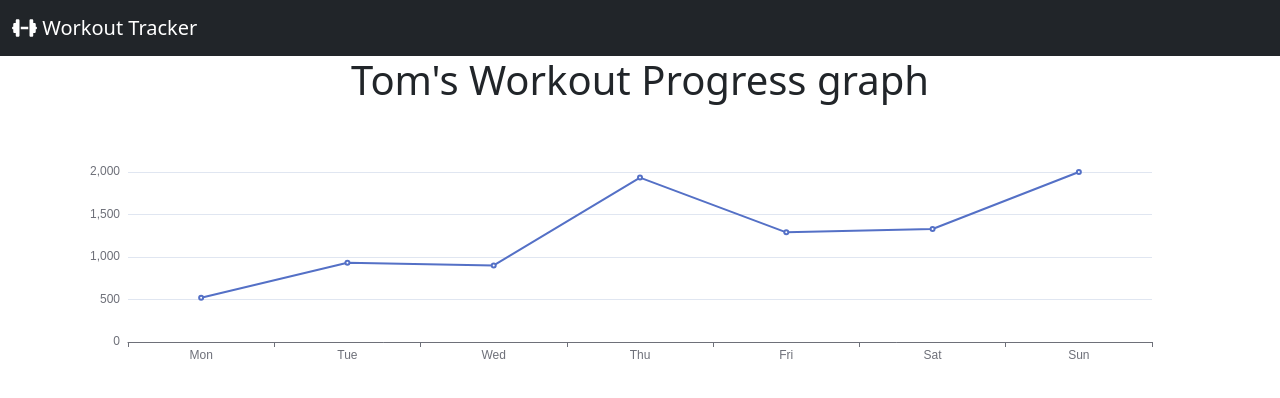
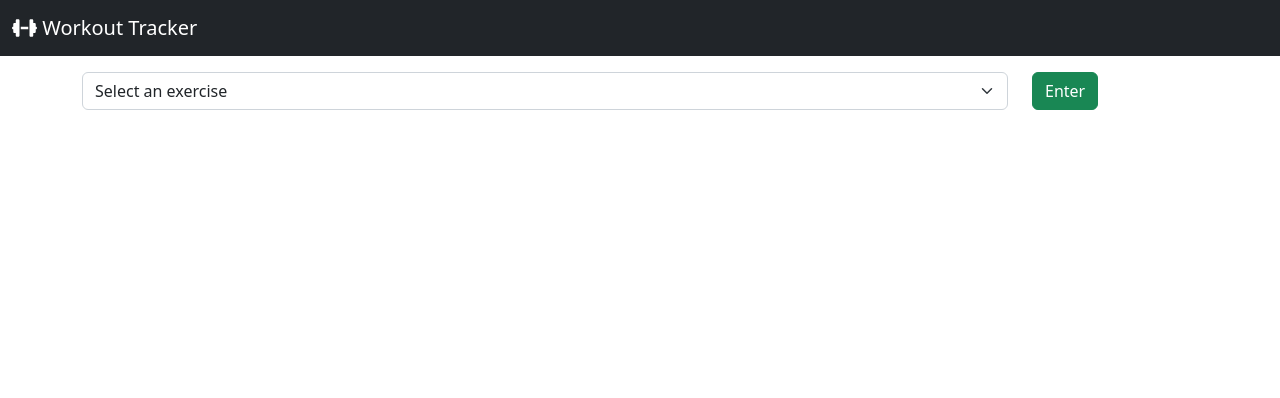
Before and after one commit to DevinLin2/Online_Workout_Tracker, a Next.js app in the folder client_src/: page /workoutgraph in a window 1280 px wide. Shown: the top 398 px of the page. Built offline with nearby package versions, Linux system fonts and the light colour scheme.

Commit message:
users can now see graphs for squats bench and deadlifts

```diff
--- a/client_src/pages/workoutgraph.js
+++ b/client_src/pages/workoutgraph.js
@@ -1,4 +1,4 @@
-import React, { Component } from 'react';
+import React, { useEffect, useState } from 'react';
 import ReactEcharts from 'echarts-for-react';
 import Navbar from 'react-bootstrap/Navbar';
 import Container from 'react-bootstrap/Container';
@@ -6,51 +6,122 @@ import { FontAwesomeIcon } from "@fortawesome/react-fontawesome";
 import {
     faDumbbell,
 } from "@fortawesome/free-solid-svg-icons";
+import { useRouter } from 'next/router'
+import Form from 'react-bootstrap/Form';
+import Row from 'react-bootstrap/Row';
+import Col from 'react-bootstrap/Col';
+import Button from 'react-bootstrap/Button';
+import moment from 'moment';
 
-class workOutEcharts extends Component {
-    constructor(props){
-        super(props);
-        this.state = {
-            date: [],
-            weight: [],
-            name:""
-        };
+export async function getStaticProps() {
+    const res = await fetch('http://localhost:3000/api/workoutHandler');
+    const props = await res.json();
+    return {
+        props: {
+            props,
+        },
+    }
 }
 
-    usersWorkoutDate = ['Mon', 'Tue', 'Wed', 'Thu', 'Fri', 'Sat', 'Sun'];
-    usersWorkoutweight = [520, 932, 901, 1934, 1290, 1330, 2000];
-    username = "Tom";
+const events = [];
+const w = [];
+let d = [];
+let wo = [];
+let clickedSubmit = false;
 
-    componentDidMount() {
-        this.setState(
-            {
-                date: this.usersWorkoutDate,//should be connected with back-end(users' workout date)
-                weight: this.usersWorkoutweight,//should be connected with back-end(users' used weight)
-                name: this.username //should be connected with back-end(users' name)
+export default function workoutgraph({ props }) {
+
+    const workoutData = Object.entries(props);
+    const router = useRouter();
+    const [workouts, setWorkouts] = useState(events);
+    const [userSelectedWorkout, setUserSelectedWorkout] = useState("");
+    const [selectedWorkouts, setSelectedWorkouts] = useState(w);
+    const [dates, setDates] = useState(d);
+    const [weights, setWeights] = useState(wo)
+    const [counter, setCounter] = useState(0);
+
+    useEffect(() => {
+        if (router.isReady) {
+            const workoutArray = [];
+            for (let i = 0; i < workoutData.length; i++) {
+                if (workoutData[i][1].username == router.query.username) {
+                    const data = {};
+                    data.date = workoutData[i][1].date;
+                    data.exercises = workoutData[i][1].exercises;
+                    workoutArray.push(data);
                 }
-        )
-    };
+            }
+            setWorkouts(workoutArray);
+        }
+    }, [router.isReady]);
 
-    getOption=(date,weight)=>{
-        return{
+    function findWorkouts() {
+        const data = [];
+        for (let i = 0; i < workouts.length; i++) {
+            const exercises = workouts[i].exercises;
+            for (let j = 0; j < exercises.length; j++) {
+                const exerciseName = exercises[j].exercise.toLowerCase();
+                if (exerciseName == userSelectedWorkout || exerciseName == userSelectedWorkout + "s") {
+                    // add weight and date to json array
+                    const graphData = {
+                        date: workouts[i].date,
+                        weight: exercises[j].weight,
+                    }
+                    data.push(graphData);
+                }
+            }
+        }
+        setSelectedWorkouts(data);
+    }
+
+    function sortWorkouts() {
+        setWeights([]);
+        setDates([]);
+        const sortedArray = selectedWorkouts.sort((a, b) => moment(a.date).format('YYYYMMDD') - moment(b.date).format('YYYYMMDD'))
+        // setSelectedWorkouts(sortedArray);
+        const date = [];
+        const weight = [];
+        for (let i = 0; i < sortedArray.length; i++) {
+            date.push(sortedArray[i].date);
+            weight.push(parseInt(sortedArray[i].weight));
+        }
+        setDates(date);
+        setWeights(weight);
+        // clickedSubmit = false;
+    }
+
+    function handleSubmit(e) {
+        clickedSubmit = true;
+        e.preventDefault();
+        // findWorkouts();
+        // sortWorkouts();
+        console.log(e.target.value);
+        setCounter(counter + 1);
+    }
+
+    let option = {
         xAxis: {
             type: 'category',
-                data: date
+            data: dates
         },
         yAxis: {
             type: 'value'
         },
-            series: [{
-                data: weight,
+        series: [
+            {
+                data: weights,
                 type: 'line'
-            }]
+            }
+        ]
     };
+
+    useEffect(() => {
+        if (clickedSubmit) {
+            findWorkouts();
+            sortWorkouts();
         }
+    }, [counter]);
 
-    render() {
-        const{date} = this.state;
-        const{weight} = this.state;
-        const{name} = this.state;
     return (
         <div>
             <Navbar bg="dark" variant="dark">
@@ -60,13 +131,89 @@ class workOutEcharts extends Component {
                     </Navbar.Brand>
                 </Container>
             </Navbar>
-                <div className="graph">
-                    <h1 align={"center"}>{name}'s Workout Progress graph</h1>
-                    <ReactEcharts option={this.getOption(date,weight)} />
+            <Form>
+                <Container>
+                    <Row>
+                        <p></p>
+                        <Col xs={10}>
+                            <Form.Select onChange={(e) => setUserSelectedWorkout(e.target.value)} aria-label="Default select example">
+                                <option>Select an exercise</option>
+                                <option value="squat">Squat</option>
+                                <option value="bench">Bench</option>
+                                <option value="deadlift">Deadlift</option>
+                            </Form.Select>
+                        </Col>
+                        <Col xs={2}>
+                            <Button variant="success" onClick={handleSubmit}>Enter</Button>
+                        </Col>
+                    </Row>
+                </Container>
+            </Form>
+            {clickedSubmit && <ReactEcharts option={option} />}
         </div>
-            </div>
-        );
-    }
+    )
 }
 
-export default workOutEcharts;
+// class workOutEcharts extends Component {
+//     constructor(props){
+//         super(props);
+//         this.state = {
+//             date: [],
+//             weight: [],
+//             name:""
+//         };
+//     }
+
+//     usersWorkoutDate = ['Mon', 'Tue', 'Wed', 'Thu', 'Fri', 'Sat', 'Sun'];
+//     usersWorkoutweight = [520, 932, 901, 1934, 1290, 1330, 2000];
+//     username = "Tom";
+
+//     componentDidMount() {
+//         this.setState(
+//             {
+//                 date: this.usersWorkoutDate,//should be connected with back-end(users' workout date)
+//                 weight: this.usersWorkoutweight,//should be connected with back-end(users' used weight)
+//                 name: this.username //should be connected with back-end(users' name)
+//             }
+//         )
+//     };
+
+//     getOption=(date,weight)=>{
+//         return{
+//             xAxis: {
+//                 type: 'category',
+//                 data: date
+//             },
+//             yAxis: {
+//                 type: 'value'
+//             },
+//             series: [{
+//                 data: weight,
+//                 type: 'line'
+//             }]
+//         };
+//     }
+
+//     render() {
+//         const{date} = this.state;
+//         const{weight} = this.state;
+//         const{name} = this.state;
+//         return (
+//             <div>
+//                 <Navbar bg="dark" variant="dark">
+//                     <Container fluid>
+//                         <Navbar.Brand href="#">
+//                             <FontAwesomeIcon icon={faDumbbell} /> Workout Tracker
+//                         </Navbar.Brand>
+//                     </Container>
+//                 </Navbar>
+//                 <div className="graph">
+//                     <h1 align={"center"}>{name}'s Workout Progress graph</h1>
+//                     <ReactEcharts option={this.getOption(date,weight)} />
+//                 </div>
+//             </div>
+//         );
+//     }
+// }
+
+// export default workOutEcharts;
```
Lines whose indentation alone changed are shown as unchanged.
